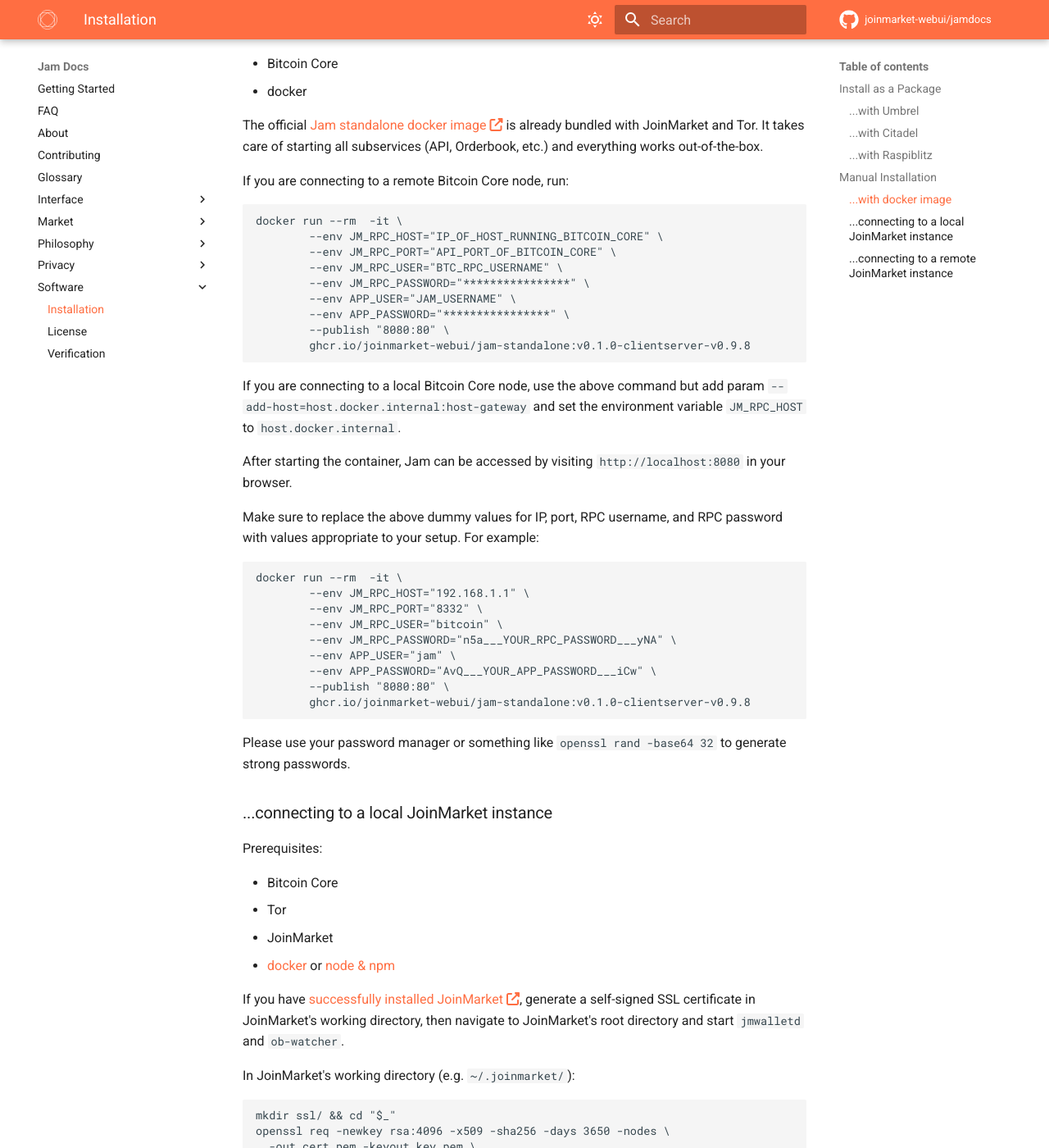
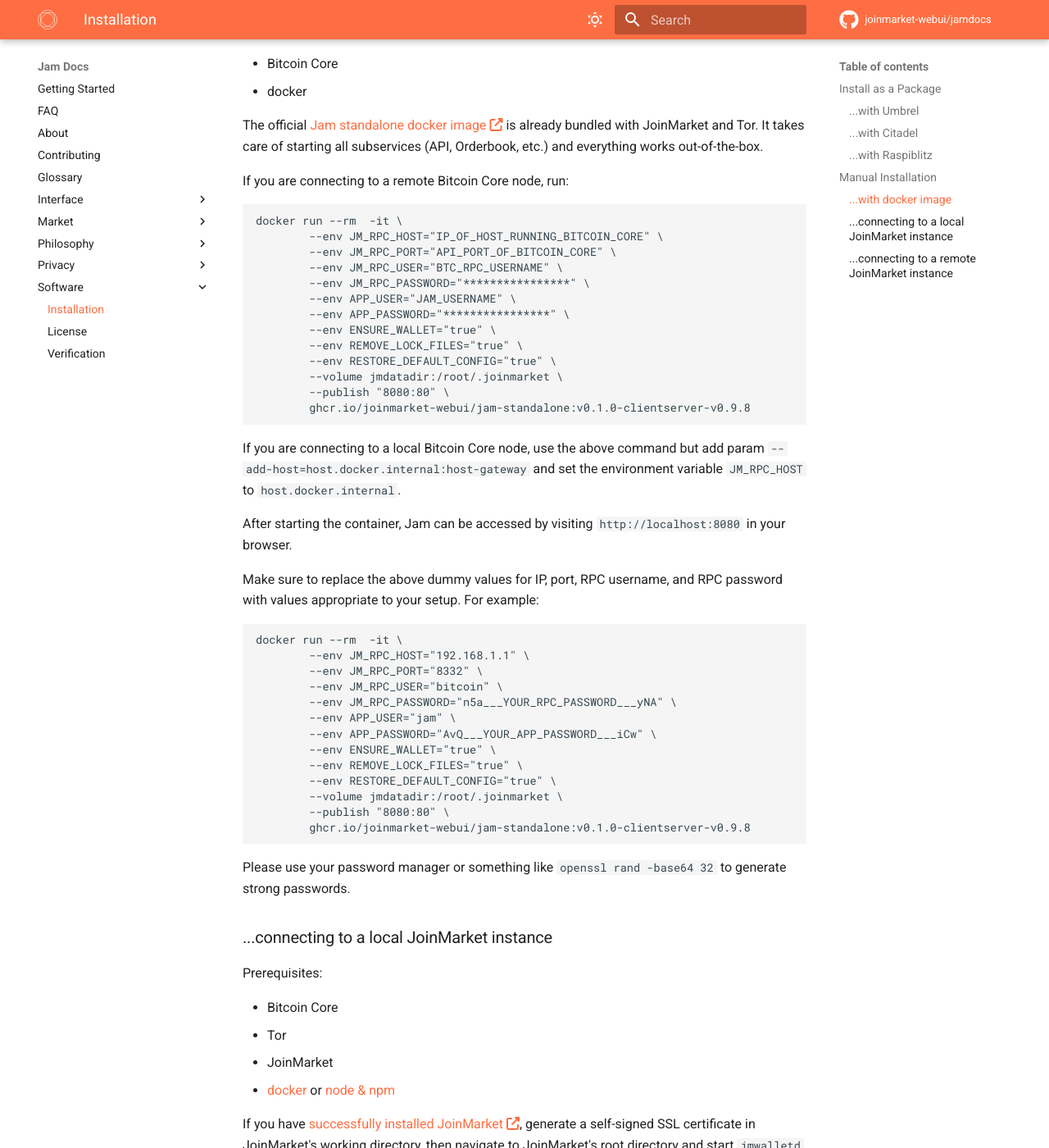
Before and after one commit to joinmarket-webui/jamdocs, an MkDocs documentation site: the page built from docs/software/installation.md, in a window 1280 px wide and 1400 px high, scrolled down 2150 px. Shown: the whole window at 82% size. Built offline with MkDocs 1.6.1 and Material for MkDocs 9.7.7, drawn with Linux system fonts in a browser that asks for light colours; nearby versions of some CDN libraries; comment, search, counter and statistics services are not loaded.

Commit message:
docs(install): add volume and common envs to docker standalone example (#24)

````diff
--- a/docs/software/installation.md
+++ b/docs/software/installation.md
@@ -107,6 +107,10 @@
         --env JM_RPC_PASSWORD="****************" \
         --env APP_USER="JAM_USERNAME" \
         --env APP_PASSWORD="****************" \
+        --env ENSURE_WALLET="true" \
+        --env REMOVE_LOCK_FILES="true" \
+        --env RESTORE_DEFAULT_CONFIG="true" \
+        --volume jmdatadir:/root/.joinmarket \
         --publish "8080:80" \
         ghcr.io/joinmarket-webui/jam-standalone:v0.1.0-clientserver-v0.9.8
 ```
@@ -129,6 +133,10 @@
         --env JM_RPC_PASSWORD="n5a___YOUR_RPC_PASSWORD___yNA" \
         --env APP_USER="jam" \
         --env APP_PASSWORD="AvQ___YOUR_APP_PASSWORD___iCw" \
+        --env ENSURE_WALLET="true" \
+        --env REMOVE_LOCK_FILES="true" \
+        --env RESTORE_DEFAULT_CONFIG="true" \
+        --volume jmdatadir:/root/.joinmarket \
         --publish "8080:80" \
         ghcr.io/joinmarket-webui/jam-standalone:v0.1.0-clientserver-v0.9.8
 ```
````
